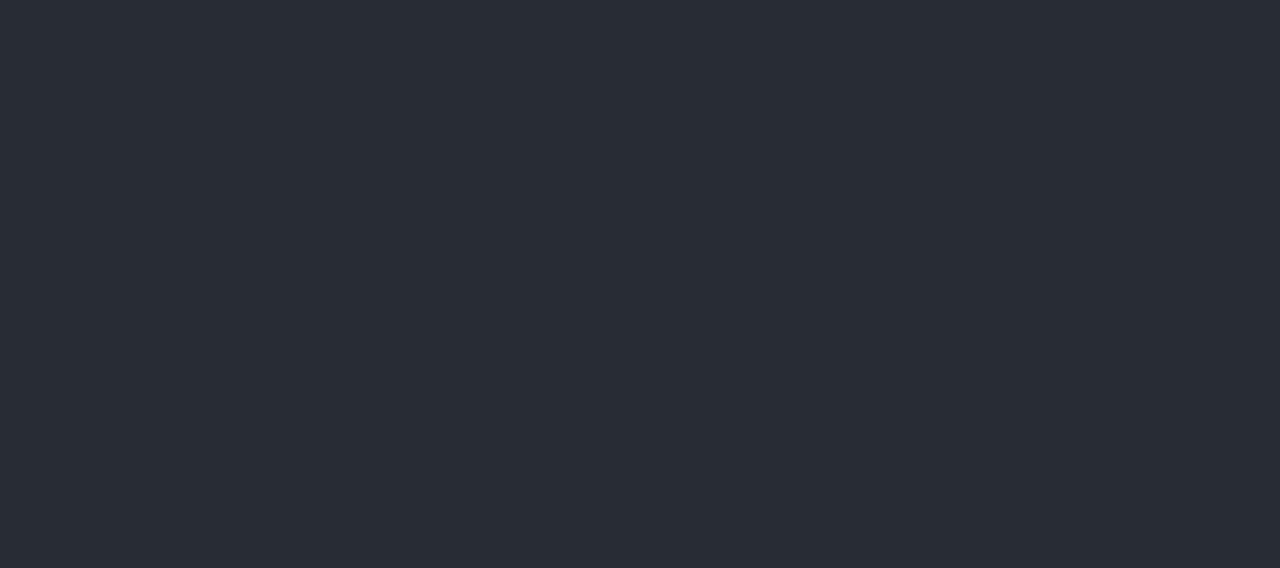
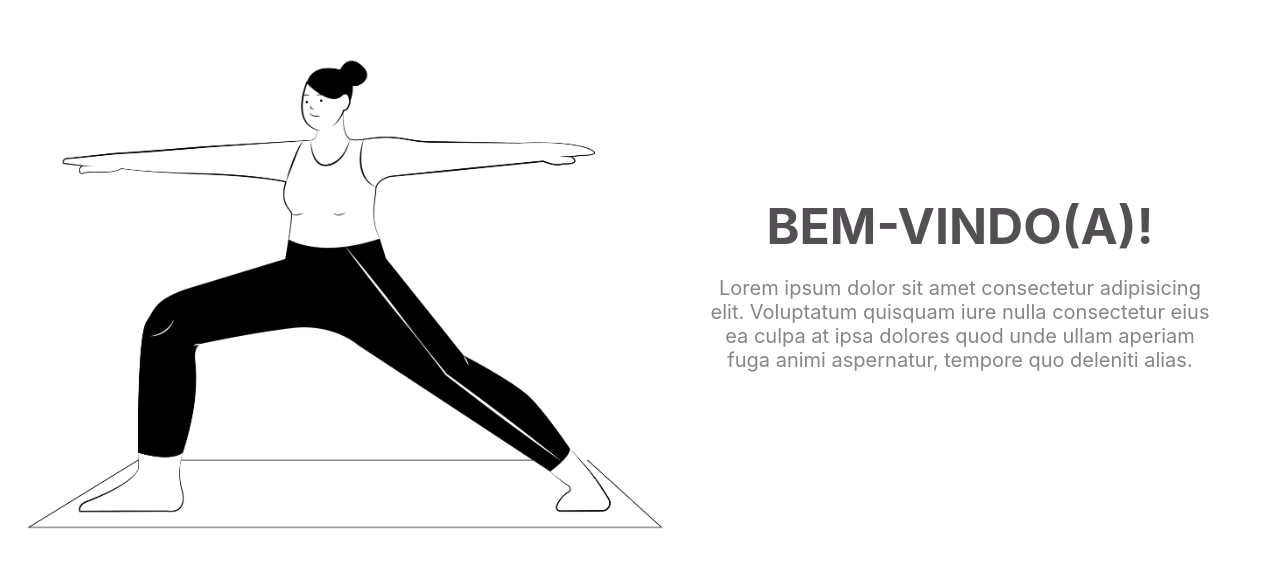
Before and after one commit to murilolmartins/app_habitos, a React (Create React App) app: page / in a window 1280 px wide. Shown: the part 106-674 px from the top of the page. Built offline with nearby package versions, Linux system fonts and the light colour scheme.

Commit message:
feature: welcome

```diff
--- a/src/App.css
+++ b/src/App.css
@@ -1,8 +1,7 @@
 .App-Container {
-  background-color: #282c34;
+  background-color: #fff;
   min-height: 100vh;
   display: flex;
   flex-direction: column;
   align-items: center;
-  justify-content: center;
 }
--- a/src/App.js
+++ b/src/App.js
@@ -1,9 +1,12 @@
 import "./App.css";
+import Routes from "./routes";
 
 function App() {
   return (
     <div className="App">
-      <div className="App-Container"></div>
+      <div className="App-Container">
+        <Routes></Routes>
+      </div>
     </div>
   );
 }
--- a/src/components/MobileFooter/style.js
+++ b/src/components/MobileFooter/style.js
@@ -16,6 +16,9 @@ const Container = styled.footer`
   align-items: center;
   border-radius: 10px;
   position: relative;
+  @media (min-width: 600px) {
+    display: none;
+  }
   ul {
     display: flex;
     width: 320px;
--- /dev/null
+++ b/src/components/Wellcome/index.jsx
@@ -0,0 +1,16 @@
+import Container from "./style";
+
+const Wellcome = () => {
+  return (
+    <Container>
+      <h1>BEM-VINDO(A)!</h1>
+      <p>
+        Lorem ipsum dolor sit amet consectetur adipisicing elit. Voluptatum
+        quisquam iure nulla consectetur eius ea culpa at ipsa dolores quod unde
+        ullam aperiam fuga animi aspernatur, tempore quo deleniti alias.
+      </p>
+    </Container>
+  );
+};
+
+export default Wellcome;
--- /dev/null
+++ b/src/components/Wellcome/style.js
@@ -0,0 +1,24 @@
+import styled from "styled-components";
+
+const Container = styled.div`
+  display: flex;
+  flex-direction: column;
+  align-items: center;
+  justify-content: center;
+  text-align: center;
+  padding: 0px 10px;
+  h1 {
+    margin: 0px;
+    color: #534f54;
+    font-size: 50px;
+  }
+  p {
+    color: #8a8484;
+    font-size: 20px;
+    width: 100%;
+    min-width: 320px;
+    max-width: 500px;
+  }
+`;
+
+export default Container;
--- a/src/pages/Home/index.jsx
+++ b/src/pages/Home/index.jsx
@@ -0,0 +1,22 @@
+import Wellcome from "../../components/Wellcome";
+import MobileFooter from "../../components/MobileFooter";
+import { Container, SmallContainer, Content } from "./style";
+import YogaGirl from "../../assets/images/girl-doing-yoga.png";
+
+function Home() {
+  return (
+    <Container>
+      <SmallContainer>
+        <div className="background_img">
+          <img src={YogaGirl} alt="" />
+        </div>
+        <Content>
+          <Wellcome></Wellcome>
+        </Content>
+      </SmallContainer>
+      <MobileFooter></MobileFooter>
+    </Container>
+  );
+}
+
+export default Home;
--- a/src/pages/Home/style.js
+++ b/src/pages/Home/style.js
@@ -0,0 +1,41 @@
+import styled from "styled-components";
+
+export const Container = styled.div`
+  display: flex;
+  flex-direction: column;
+  align-items: center;
+  justify-content: space-between;
+  height: 100vh;
+  width: 100%;
+`;
+
+export const SmallContainer = styled.div`
+  display: flex;
+  align-items: center;
+  width: 100%;
+  flex-grow: 1;
+  .background_img {
+    display: none;
+    width: 50%;
+    @media (min-width: 1100px) {
+      display: flex;
+      align-items: center;
+      justify-content: center;
+      img {
+        width: 920px;
+        padding-left: 50px;
+      }
+    }
+  }
+`;
+
+export const Content = styled.div`
+  display: flex;
+  flex-direction: column;
+  align-items: center;
+  justify-content: center;
+  width: 100%;
+  @media (min-width: 1100px) {
+    width: 50%;
+  }
+`;
--- /dev/null
+++ b/src/routes/index.jsx
@@ -0,0 +1,12 @@
+import { Switch, Route } from "react-router-dom";
+import Home from "../pages/Home";
+
+const Routes = () => {
+  return (
+    <Switch>
+      <Route exact path="/" component={Home} />
+    </Switch>
+  );
+};
+
+export default Routes;
```
